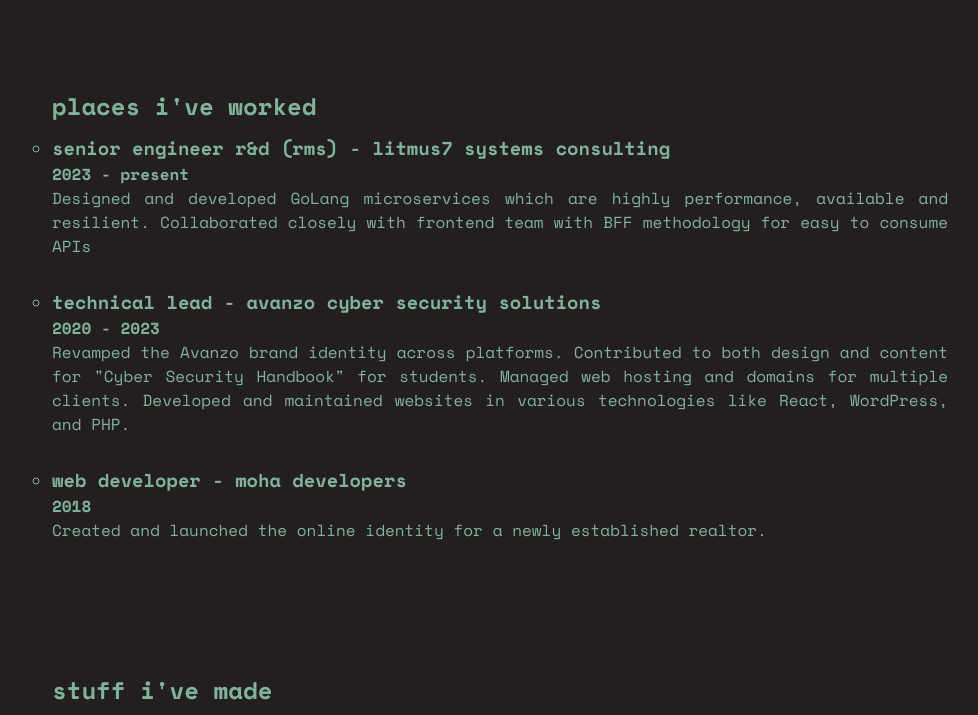
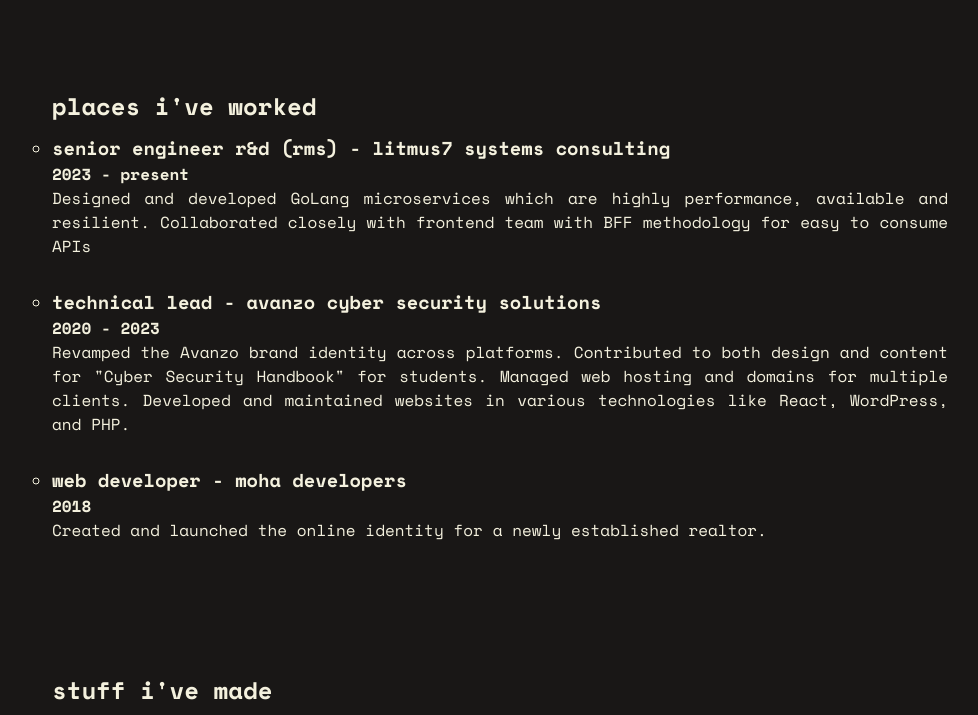
Before and after one commit to aadithyen/aadithyen.me, an Eleventy site: page index.html in a window 1280 px wide. Shown: the part 402-1117 px from the top of the page, without its empty margins (140-1118 px from the left). Built offline with nearby package versions, Linux system fonts and the dark colour scheme; Eleventy itself is replaced by a stand-in of ours; files that its build step writes are made by us from their sources.

Commit message:
update colours too

```diff
--- a/styles/colours.css
+++ b/styles/colours.css
@@ -1,11 +1,11 @@
 :root {
-    --background-color: #81b29a;
-    --text-color: #231f20;
+  --background-color: #f4f1de;
+  --text-color: #191716;
 }
 
 @media (prefers-color-scheme: dark) {
-    :root {
-        --background-color: #231f20;
-        --text-color: #81b29a;
-    }
+  :root {
+    --background-color: #191716;
+    --text-color: #f4f1de;
+  }
 }
--- a/styles/main.css
+++ b/styles/main.css
@@ -81,7 +81,8 @@
   position: relative;
   text-align: left;
   top: 0;
-    animation: changeWord calc(var(--no-of-words) * var(--time)) steps(var(--no-of-words)) infinite;
+  animation: changeWord calc(var(--no-of-words) * var(--time))
+    steps(var(--no-of-words)) infinite;
 }
 
 @keyframes changeWord {
```
Also changed, not shown: styles/typography.css (indentation only). Lines whose indentation alone changed are shown as unchanged.
